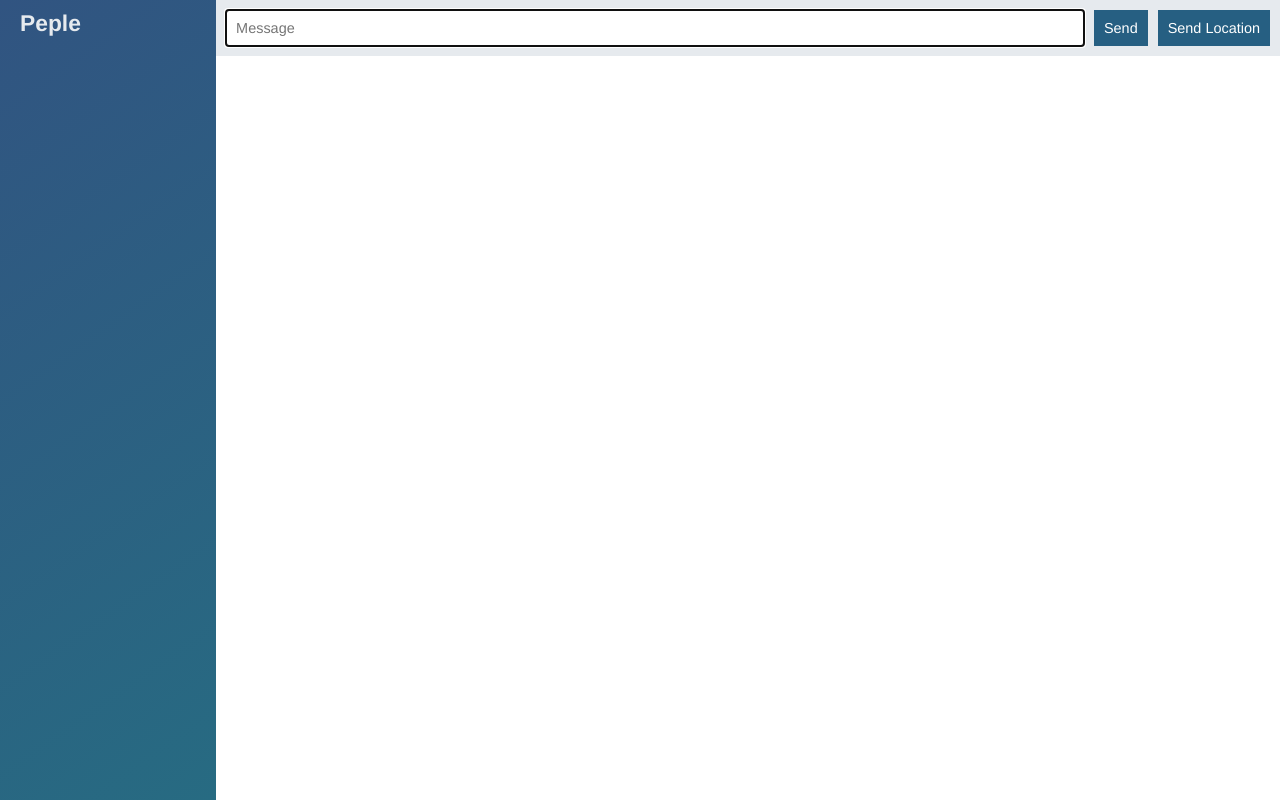
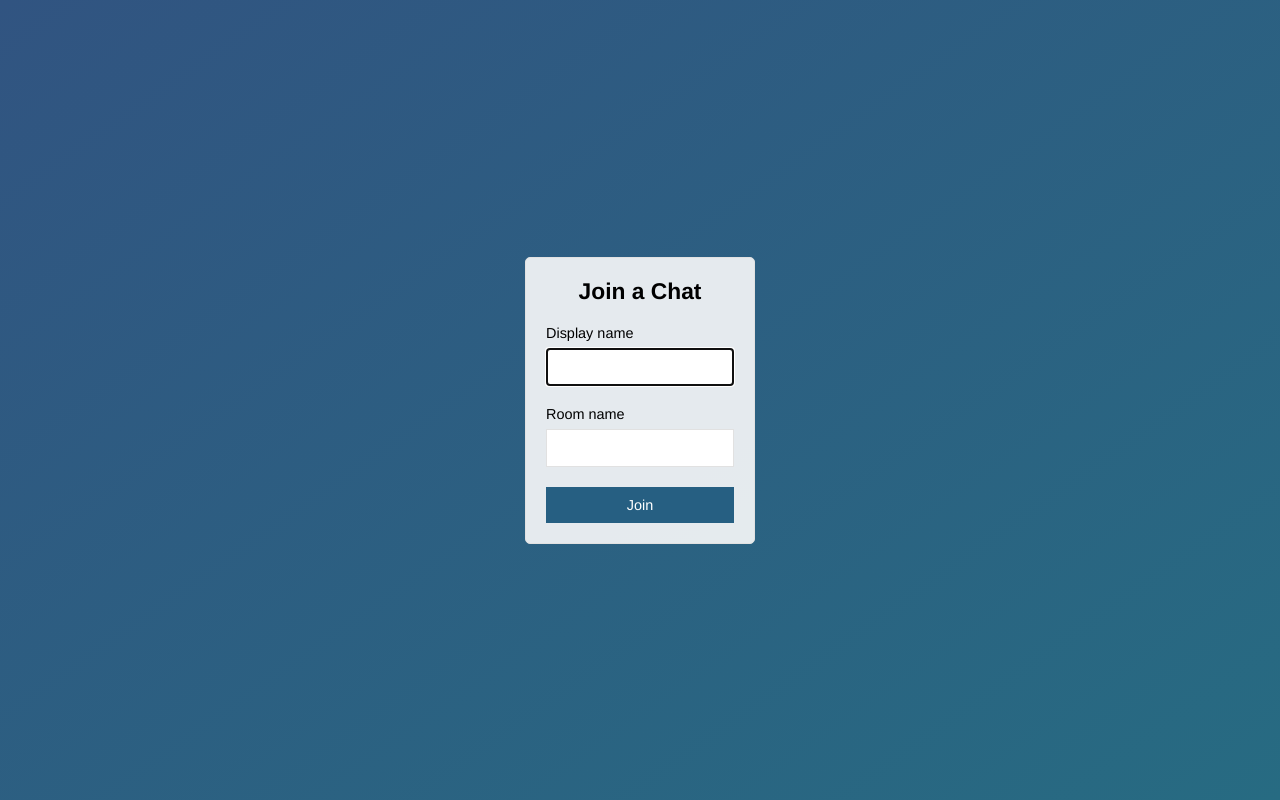
Before and after one commit to lyt2015/course_node_chat-app, a website: page public/index.html in a window 1280 px wide. Drawn offline with nearby package versions, Linux system fonts and the light colour scheme; no server answers.

Commit message:
Add join page that submits to chat.html

```diff
--- a/public/index.html
+++ b/public/index.html
@@ -3,63 +3,30 @@
 
 <head>
   <meta charset="utf-8">
-  <title>Chat App</title>
+  <meta name="viewport" content="width=device-width, initial-scale=1.0, user-scalable=no">
+  <title>Join | ChatAPP</title>
   <link rel="stylesheet" href="/css/styles.css">
 </head>
 
-<body class="chat">
-
-  <div class="chat__sidebar">
-    <h3>Peple</h3>
-    <div id="users"></div>
+<body class="centered-form">
+  <div class="centered-form__form">
+    <form action="/chat.html">
+      <div class="form-field">
+        <h3>Join a Chat</h3>
+      </div>
+      <div class="form-field">
+        <label>Display name</label>
+        <input type="text" name="name" autofocus>
+      </div>
+      <div class="form-field">
+        <label>Room name</label>
+        <input type="text" name="room">
+      </div>
+      <div class="form-field">
+        <button>Join</button>
+      </div>
+    </form>
   </div>
-  <!-- chat__sidebar -->
-
-  <div class="chat__main">
-    <div class="chat__footer">
-      <form id="message-form">
-        <input type="text" name="message" placeholder="Message" autofocus autocomplete="off">
-        <button>Send</button>
-      </form>
-      <button id="send-location">Send Location</button>
-    </div>
-    <!-- chat__footer -->
-
-    <ol id="messages" class="chat__messages"></ol>
-  </div>
-  <!-- chat__main -->
-
-  <script id="message-template" type="text/template">
-    <li class="message">
-      <div class="message__title">
-        <h4>{{from}}</h4>
-        <span>{{createdAt}}</span>
-      </div>
-      <div class="message__body">
-        <p>{{text}}</p>
-      </div>
-    </li>
-  </script>
-  <!-- message-template -->
-
-  <script id="location-message-template" type="text/template">
-    <li class="message">
-      <div class="message__title">
-        <h4>{{from}}</h4>
-        <span>{{createdAt}}</span>
-      </div>
-      <div class="message__body">
-        <a href="{{url}}" target="_blank">My current location</a>
-      </div>
-    </li>
-  </script>
-  <!-- location-message-template -->
-
-  <script src="/socket.io/socket.io.js"></script>
-  <script src="/js/libs/jquery-3.3.1.min.js"></script>
-  <script src="/js/libs/moment.js"></script>
-  <script src="/js/libs/mustache.js"></script>
-  <script src="/js/index.js"></script>
 </body>
 
 </html>
```
Also changed, not shown: public/chat.html (added, +66 -0 lines), public/js/chat.js (renamed from public/js/index.js).
